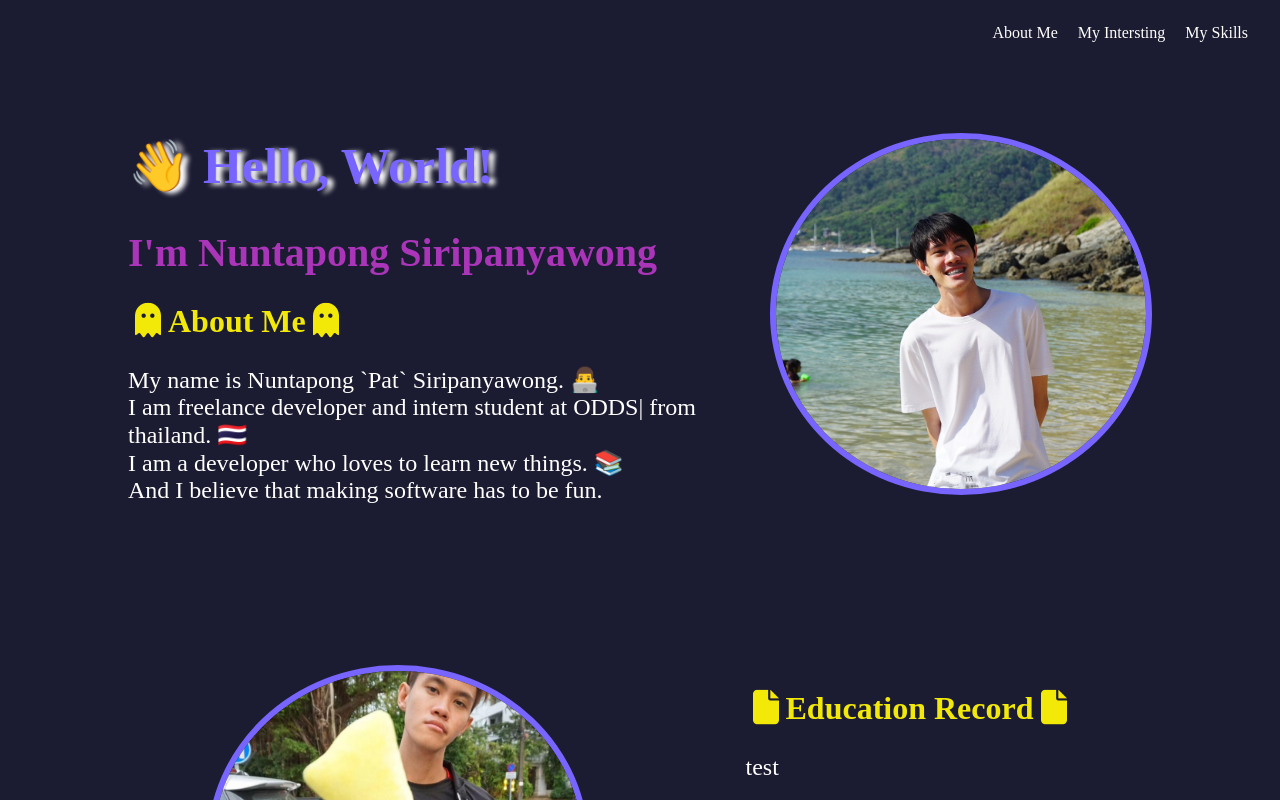
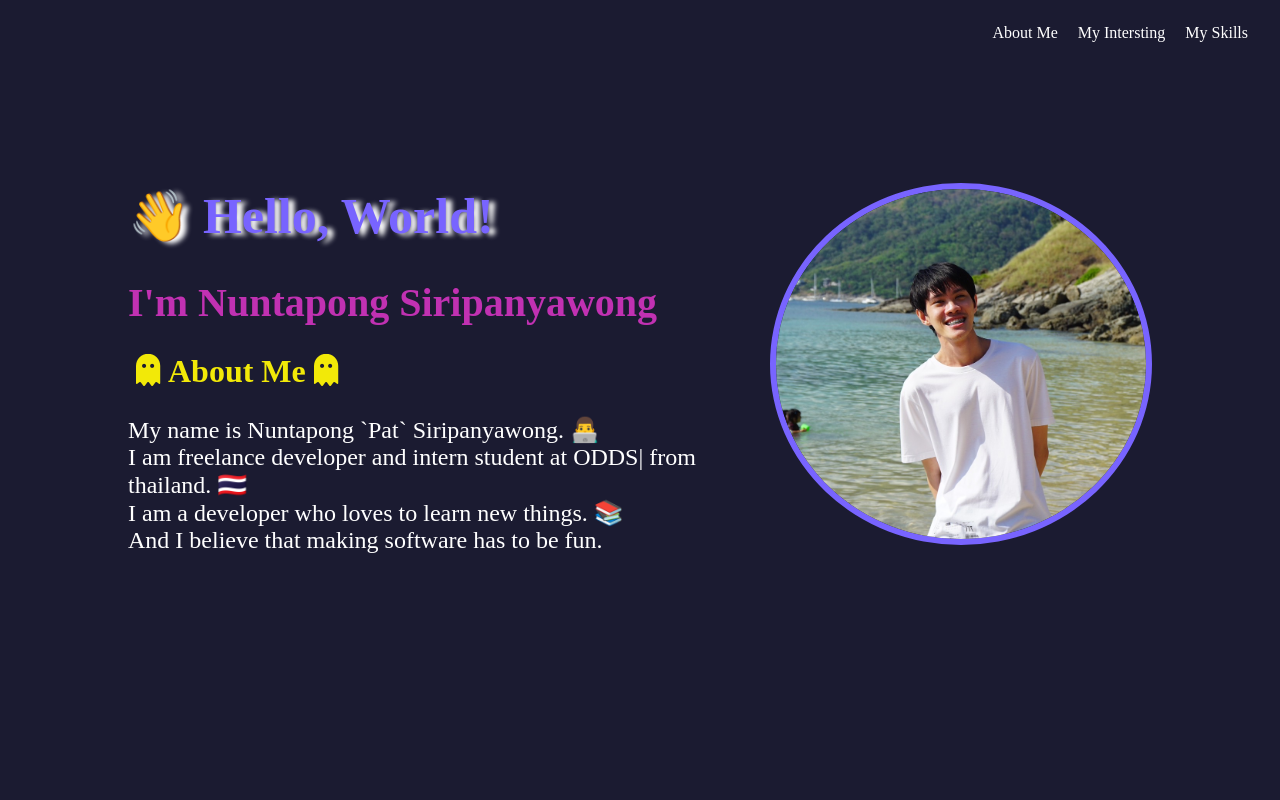
Before and after one commit to NuntapongS/my-portfolio, a React (Create React App) app: page / in a window 1280 px wide. Shown: the top 800 px of the page. Built offline with nearby package versions, Linux system fonts and the light colour scheme.

Commit message:
edit: min height landing 1 and landing 2

```diff
--- a/src/App.css
+++ b/src/App.css
@@ -12,7 +12,7 @@
   display: flex;
   align-items: center;
   justify-content: space-around;
-  min-height: 500px;
+  min-height: 600px;
 }
 
 .landing-3 {
```
